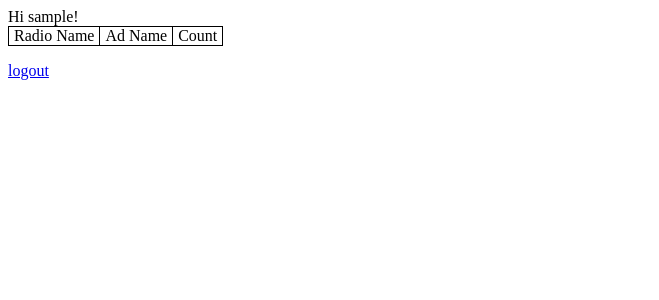
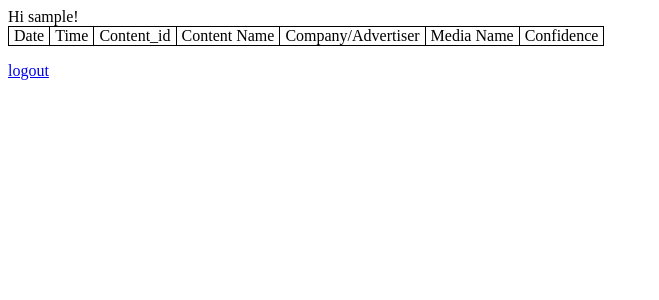
Before and after one commit to Grunze1s/song_count_backend, a Django app: page /song/songs/ in a window 1280 px wide. Shown: the top 300 px of the page, without its empty margins (0-659 px from the left). Run offline with Django 3.2, Linux system fonts and the light colour scheme; the visitor is signed in with stand-in values (Sample User, id 1); data that the repository does not hold is empty; parts of the project's set-up code (start-up, migrations or seed data) failed here and were passed over.

Commit message:
Change to show ads time,date,company name and confidence

```diff
--- a/songcounter/models.py
+++ b/songcounter/models.py
@@ -27,7 +27,9 @@ class RadioCount(models.Model):
     radio_song_id = models.IntegerField(primary_key=True)
     radio_name = models.CharField(max_length=250)
     song_name = models.CharField(max_length=250)
-    count = models.IntegerField()
+    company = models.CharField(max_length=250)
+    confidence = models.IntegerField()
+    listened_datetime = models.DateTimeField()
     class Meta:
         ordering = ['radio_name','song_name']
         db_table="radio_counts"
--- a/templates/displaysongs.html
+++ b/templates/displaysongs.html
@@ -1,22 +1,30 @@
 <!-- templates/home.html -->
 {% extends 'base.html' %}
 
-{% block title %}Songs{% endblock %}
+{% block title %}Ads count{% endblock %}
 
 {% block content %}
 {% if user.is_authenticated %}
   Hi {{ user.username }}!
   <table>
     <tr>
-        <td>Radio Name</td>
-        <td>Ad Name</td>
-        <td>Count</td>
+        <td>Date</td>
+        <td>Time</td>
+        <td>Content_id</td>
+        <td>Content Name</td>
+        <td>Company/Advertiser</td>
+        <td>Media Name</td>
+        <td>Confidence</td>
     </tr>
     {% for song in radio_count %}
         <tr>
+            <td>{{ song.listened_datetime|date:"D d M Y" }}</td>
+            <td>{{ song.listened_datetime|date:"h:i:s A" }}</td>
+            <td>{{ song.radio_song_id }}</td>
             <td>{{ song.radio_name }}</td>
-            <td>{{ song.song_name }}</td>
-            <td>{{ song.count }}</td>
+            <td>{{ song.company }}</td>
+            <td>{{ song.radio_name }}</td>
+            <td>{{ song.confidence }}</td>
         </tr>
     {% endfor %}
   </table>
```
